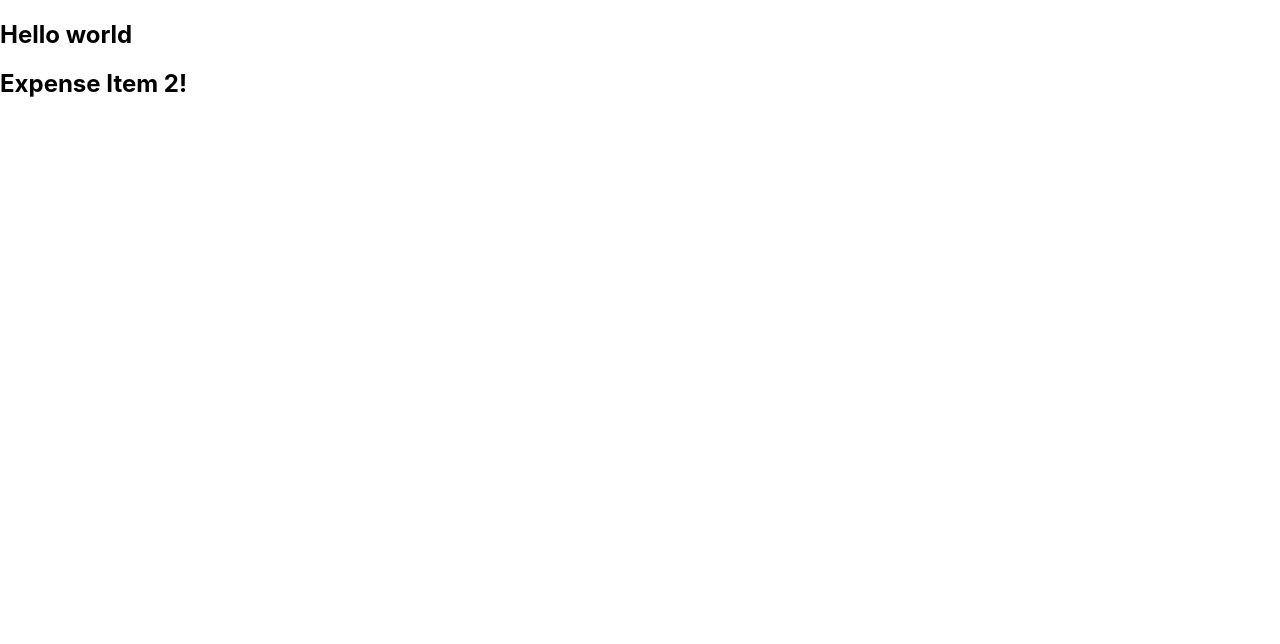
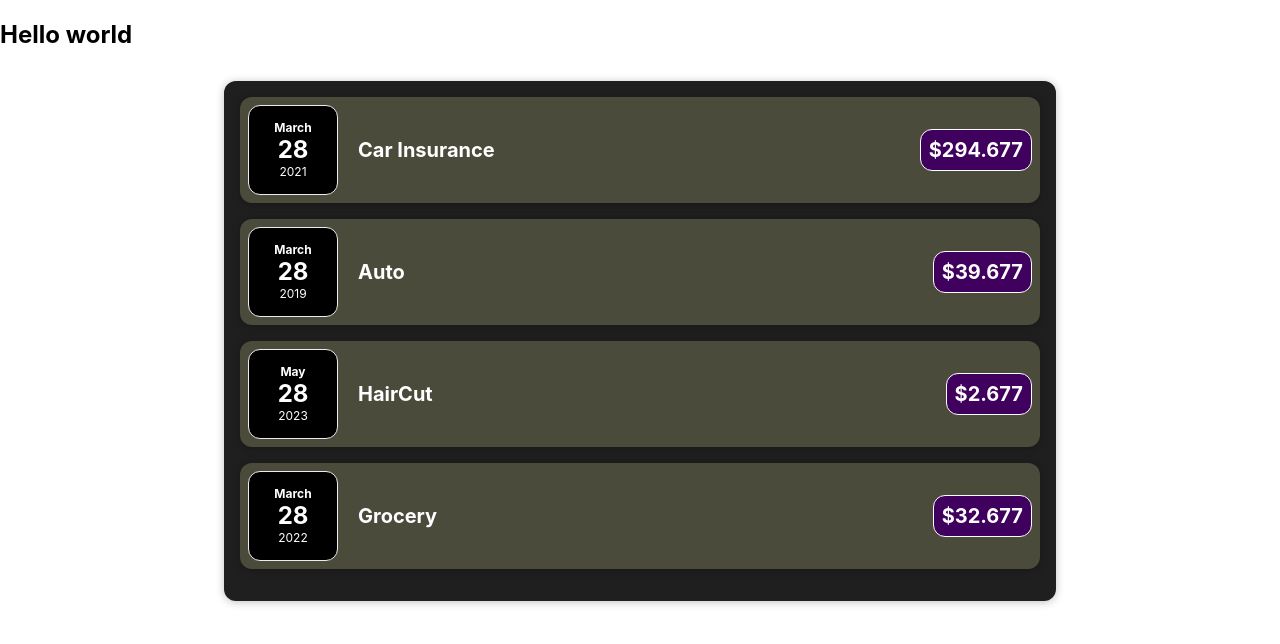
Before and after one commit to Code-Saurav/Bussiness_website, a JavaScript app: page / in a window 1280 px wide. Shown: the top 644 px of the page. Built offline with nearby package versions, Linux system fonts and the light colour scheme.

Commit message:
components ideas

```diff
--- a/src/App.js
+++ b/src/App.js
@@ -1,14 +1,25 @@
 //html code inside the jsx function :
-import ExpenseItem from  './components/ExpenseItem'
+import Expenses from "./components/Expenses";
+
 
 function App() {
+  const expenses = [
+    {
+      id: "e1",
+      title: "Car Insurance",
+      amount: 294.67,
+      date: new Date(2021, 2, 28),
+    },
+    { id: "e2", title: "Auto", amount: 39.67, date: new Date(2019, 2, 28) },
+    { id: "e3", title: "HairCut", amount: 2.67, date: new Date(2023, 4, 28) },
+    { id: "e4", title: "Grocery", amount: 32.67, date: new Date(2022, 2, 28) },
+  ];
+
   return (
-   <div>
-    <h2>
-      Hello world
-    </h2>
-    <ExpenseItem></ExpenseItem>
-   </div>
+    <div>
+      <h2>Hello world</h2>
+      <Expenses items = {expenses}/>
+    </div>
   );
 }
 
--- /dev/null
+++ b/src/components/Card.css
@@ -0,0 +1,4 @@
+.card{
+    border-radius: 12px;
+    box-shadow: 0 1px 8px rgba(0, 0, 0, 0.25);
+}
--- /dev/null
+++ b/src/components/Card.js
@@ -0,0 +1,13 @@
+import './Card.css'
+
+function Card(props) {
+    const classes = 'card ' + props.className;
+    return (
+
+
+
+        <div className={classes}>{props.children}</div>
+    );
+}
+
+export default Card;
--- /dev/null
+++ b/src/components/ExpenseDate.css
@@ -0,0 +1,30 @@
+.expense-date{
+    display: flex;
+    flex-direction: column;
+    width: 5.5rem;
+    height: 5.5rem;
+    border: 1px solid #ececec;
+    background-color: black;
+    color: white;
+    border-radius: 12px;
+    align-items: center;
+    justify-content: center;
+
+}
+
+.expense-date__month{
+    font-size: 0.75rem;
+    font-weight: bold;
+
+}
+
+
+.expense-date__day{
+    font-size: 1.5rem;
+    font-weight: bold;
+
+}
+
+.expense-date__year{
+    font-size: 0.75rem;
+}
--- /dev/null
+++ b/src/components/ExpenseDate.js
@@ -0,0 +1,18 @@
+
+import './ExpenseDate.css'
+
+function ExpenseDate(props) {
+  const month = props.date.toLocaleString("en-US", { month: "long" });
+  const day = props.date.toLocaleString("en-US", { day: "2-digit" });
+  const year = props.date.getFullYear();
+
+  return (
+    <div className = "expense-date">
+      <div className = "expense-date__month">{month}</div>
+      <div className = "expense-date__day">{day}</div>
+      <div className = "expense-date__year">{year}</div>
+    </div>
+  );
+}
+
+export default ExpenseDate;
--- /dev/null
+++ b/src/components/ExpenseItem.css
@@ -0,0 +1,59 @@
+
+.expense-item{
+    display: flex;
+    justify-content: space-between;
+    align-items: center;
+    box-shadow: 0 2px 8px rgba(0,0,0,0.25);
+    padding: 0.5rem;
+    margin: 1 rem 0;
+    margin-bottom: 1rem;
+    border-radius: 12px;
+    background-color: #4b4b3b;
+}
+
+.expense-item_description{
+    display: flex;
+    flex-direction: column;
+
+    gap: 1rem;
+    align-items: flex-end;
+    flex-flow: column-reverse;
+    justify-content: flex-start ;
+    flex: 1;
+}
+
+.expense-item h2 {
+    margin-left: 20px;
+    color: #3a3a3a;
+    font-size: 1rem;
+    flex:1;
+    margin : 0 1 rem;
+    color: white;
+}
+
+.expense-item_price{
+    font-size: 1rem;
+    font-weight: bold;
+    color: white;
+    background-color: #40005d;
+    border: 1px solid white;
+    padding: 0.5rem;
+    border-radius: 12px;
+}
+
+@media(min-width: 580px){
+    .expense-item_description{
+        flex-direction: row;
+        align-items: center;
+        justify-content: flex-start;
+        flex:1;
+    }
+
+    .expense-item_description h2{
+        font-size: 1.25rem;
+    }
+
+    .expense-item_price{
+        font-size: 1.25rem;
+    }
+}
--- a/src/components/ExpenseItem.js
+++ b/src/components/ExpenseItem.js
@@ -1,7 +1,22 @@
-function ExpenseItem() {
-    return (
-        <h2>Expense Item 2!</h2>
-    );
+import "./ExpenseItem.css";
+import ExpenseDate from './ExpenseDate';
+import Card from './Card';
+
+// props can be named as anything
+function ExpenseItem(props) {
+
+  // const day = 34;
+  // const year = 1994;
+  return (
+    <Card className="expense-item">
+      <ExpenseDate date = {props.date} />
+      {/* Pass date to the ExpenseDate.js as props date only  */}
+      <div className="expense-item_description">
+        <h2>{props.title}</h2>
+        <div className="expense-item_price">${props.amount}7</div>
+      </div>
+    </Card>
+  );
 }
 
 export default ExpenseItem;
--- /dev/null
+++ b/src/components/Expenses.css
@@ -0,0 +1,11 @@
+
+
+.expenses {
+    padding: 1rem;
+    background-color: rgb(31, 31, 31);
+    margin: 2rem auto;
+    width: 50rem;
+    max-width: 95%;
+    border-radius: 12px;
+    box-shadow: 0 1px 8px rgba(0, 0, 0, 0.25);
+  }
--- /dev/null
+++ b/src/components/Expenses.js
@@ -0,0 +1,34 @@
+import ExpenseItem from './ExpenseItem';
+
+import './Expenses.css';
+import Card from './Card';
+
+
+function Expenses(props) {
+  return (
+    <Card className = "expenses">
+      <ExpenseItem
+        title={props.items[0].title}
+        amount={props.items[0].amount}
+        date={props.items[0].date}
+      />
+      <ExpenseItem
+        title={props.items[1].title}
+        amount={props.items[1].amount}
+        date={props.items[1].date}
+      />
+      <ExpenseItem
+        title={props.items[2].title}
+        amount={props.items[2].amount}
+        date={props.items[2].date}
+      />
+      <ExpenseItem
+        title={props.items[3].title}
+        amount={props.items[3].amount}
+        date={props.items[3].date}
+      />
+    </Card>
+  );
+}
+
+export default Expenses;
```
